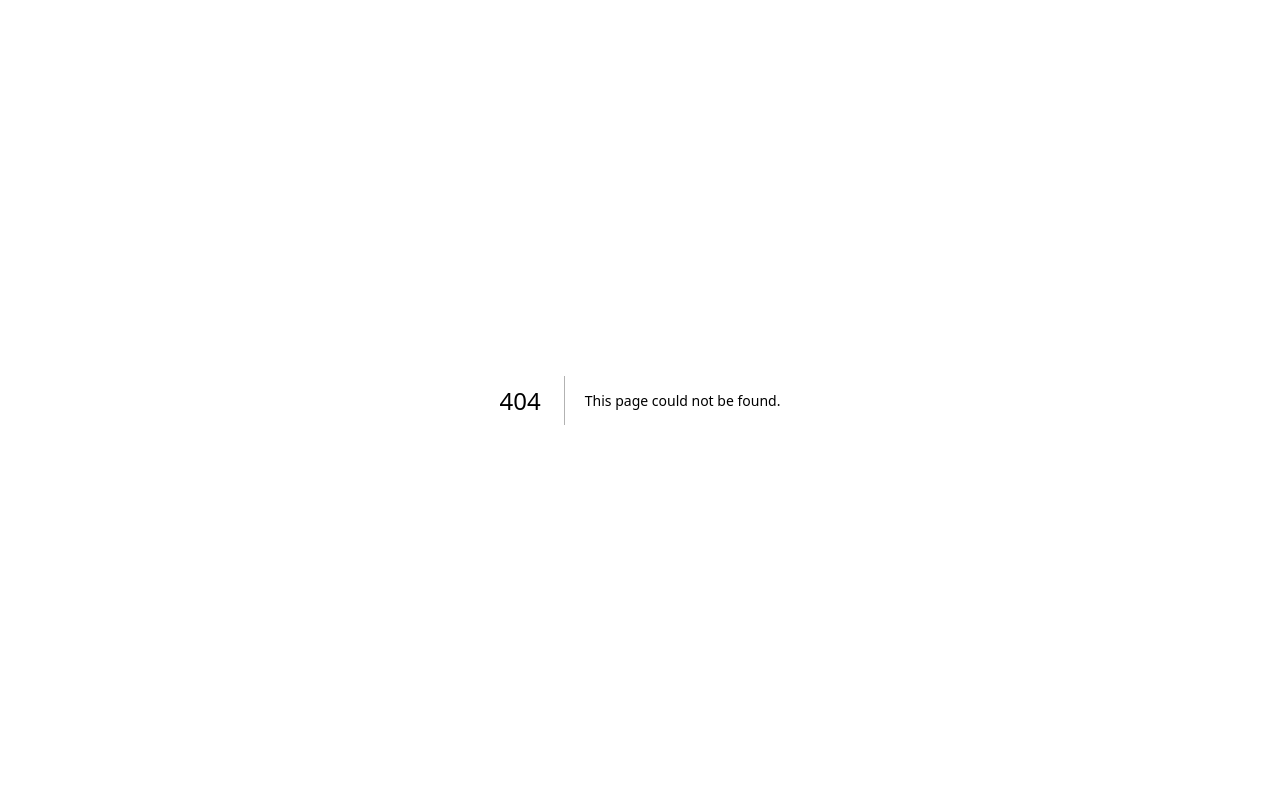
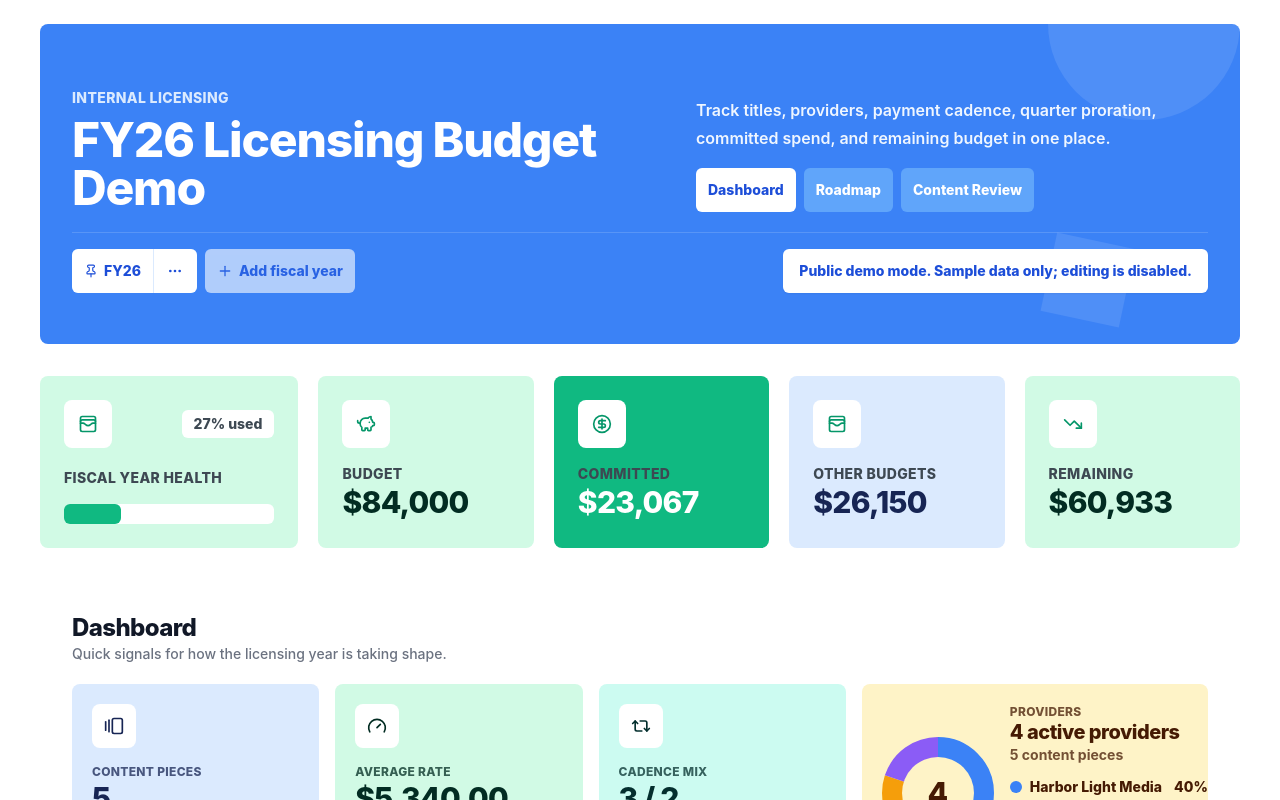
Before and after one commit to mattmussoline/Budget-Tracking-App, a Next.js app: page /demo/dashboard in a window 1280 px wide. Before the commit this address had no page. Shown: the top 800 px of the page. Built offline with nearby package versions, Linux system fonts and the light colour scheme.

Commit message:
Add public demo showcase

```diff
--- /dev/null
+++ b/src/app/demo/content-review/page.tsx
@@ -0,0 +1,32 @@
+import { demoContentReviewItems, demoRoadmapItems } from "@/features/budget/demo-data";
+import { ContentReviewDashboard } from "@/features/planning/components/content-review-dashboard";
+import { PlanningShell } from "@/features/planning/components/planning-shell";
+
+export const metadata = {
+  title: "Demo Content Review | Licensing Budget",
+  description: "Public sample review queue with dummy content review data"
+};
+
+export default function DemoContentReviewPage() {
+  const providerOptions = Array.from(new Set([
+    ...demoContentReviewItems.map((item) => item.provider).filter(Boolean),
+    ...demoRoadmapItems.map((item) => item.provider).filter(Boolean)
+  ] as string[])).sort((a, b) => a.localeCompare(b));
+
+  return (
+    <PlanningShell
+      title="Content Review Demo"
+      eyebrow="Public Sample"
+      description="Review fake titles, proposed rates, provider fields, approval states, and the handoff flow without exposing real partners."
+      activeSection="content-review"
+      routePrefix="/demo"
+    >
+      <ContentReviewDashboard
+        fiscalYearId="demo-fy26"
+        items={demoContentReviewItems}
+        providerOptions={providerOptions}
+        isDemo
+      />
+    </PlanningShell>
+  );
+}
--- /dev/null
+++ b/src/app/demo/dashboard/page.tsx
@@ -0,0 +1,49 @@
+import { buildNeedsAttentionItems } from "@/features/budget/attention-model";
+import { buildBudgetSourceSummary } from "@/features/budget/budget-source";
+import { BudgetDashboard } from "@/features/budget/components/budget-dashboard";
+import { buildDashboardModel } from "@/features/budget/dashboard-model";
+import {
+  demoContentReviewItems,
+  demoFiscalYear,
+  demoLicenses,
+  demoProviderColorOverrides,
+  demoRoadmapItems
+} from "@/features/budget/demo-data";
+
+export const metadata = {
+  title: "Demo Dashboard | Licensing Budget",
+  description: "Public sample dashboard with dummy licensing budget data"
+};
+
+export default function DemoDashboardPage() {
+  const model = buildDashboardModel({
+    fiscalYear: demoFiscalYear.fiscal_year,
+    fiscalYearStartMonth: demoFiscalYear.fiscal_year_start_month,
+    budgetCents: demoFiscalYear.budget_cents,
+    licenses: demoLicenses
+  });
+  const needsAttention = buildNeedsAttentionItems({
+    licenses: demoLicenses,
+    reviewItems: demoContentReviewItems,
+    roadmapItems: demoRoadmapItems,
+    remainingBudgetCents: model.remainingCents
+  });
+  const budgetSourceSummary = buildBudgetSourceSummary([
+    ...demoLicenses,
+    ...demoRoadmapItems,
+    ...demoContentReviewItems
+  ]);
+
+  return (
+    <BudgetDashboard
+      fiscalYear={demoFiscalYear}
+      fiscalYears={[demoFiscalYear]}
+      model={model}
+      licenses={demoLicenses}
+      providerColorOverrides={demoProviderColorOverrides}
+      mode="demo"
+      needsAttention={needsAttention}
+      budgetSourceSummary={budgetSourceSummary}
+    />
+  );
+}
--- /dev/null
+++ b/src/app/demo/page.tsx
@@ -0,0 +1,5 @@
+import { redirect } from "next/navigation";
+
+export default function DemoHomePage() {
+  redirect("/demo/dashboard");
+}
--- /dev/null
+++ b/src/app/demo/roadmap/page.tsx
@@ -0,0 +1,44 @@
+import { demoRoadmapCategories, demoRoadmapItems, demoOngoingSeries } from "@/features/budget/demo-data";
+import { PlanningShell } from "@/features/planning/components/planning-shell";
+import { RoadmapDashboard } from "@/features/planning/components/roadmap-dashboard";
+import { normalizeMonthRange, parseMonthAnchor } from "@/features/planning/planning-model";
+
+type DemoRoadmapPageProps = {
+  searchParams?: Promise<{
+    start?: string;
+    months?: string;
+  }>;
+};
+
+export const metadata = {
+  title: "Demo Roadmap | Licensing Budget",
+  description: "Public sample roadmap with dummy content planning data"
+};
+
+export default async function DemoRoadmapPage({ searchParams }: DemoRoadmapPageProps) {
+  const params = await searchParams;
+  const startMonth = parseMonthAnchor(params?.start, new Date(2026, 6, 1));
+  const monthCount = normalizeMonthRange(params?.months);
+
+  return (
+    <PlanningShell
+      title="Roadmap Demo"
+      eyebrow="Public Sample"
+      description="Explore a fake content roadmap with categories, backlog, ClickUp handoff controls, and ongoing series cadence."
+      activeSection="roadmap"
+      routePrefix="/demo"
+    >
+      <RoadmapDashboard
+        fiscalYearId="demo-fy26"
+        roadmapItems={demoRoadmapItems}
+        ongoingSeries={demoOngoingSeries}
+        categories={demoRoadmapCategories}
+        fiscalYearStartMonth="2026-07"
+        startMonth={startMonth}
+        monthCount={monthCount}
+        routeBasePath="/demo/roadmap"
+        isDemo
+      />
+    </PlanningShell>
+  );
+}
--- a/src/features/budget/components/budget-dashboard.tsx
+++ b/src/features/budget/components/budget-dashboard.tsx
@@ -67,6 +67,7 @@ export function BudgetDashboard({
           eyebrow="Internal Licensing"
           description="Track titles, providers, payment cadence, quarter proration, committed spend, and remaining budget in one place."
           activeSection="dashboard"
+          routePrefix={isDemo ? "/demo" : ""}
           footer={(fiscalYears.length > 0 || userEmail || isDemo) ? (
             <div className="flex flex-wrap items-end justify-between gap-3 border-t border-white/15 pt-4">
               <div className="min-w-0 -mt-5">
@@ -84,7 +85,7 @@ export function BudgetDashboard({
               <div className="flex min-w-0 flex-wrap items-center justify-end gap-3">
                 {isDemo ? (
                   <p className="rounded-md bg-white px-4 py-3 text-sm font-extrabold text-blue-700 shadow-sm">
-                    Local demo mode. Add Supabase env vars to enable shared editing on Vercel.
+                    Public demo mode. Sample data only; editing is disabled.
                   </p>
                 ) : null}
                 {userEmail ? (
@@ -211,7 +212,7 @@ function NeedsAttentionPanel({ fiscalYearId, items, isDemo }: { fiscalYearId: st
         <div className="grid gap-3 px-5 pb-5 md:grid-cols-2 md:px-6 md:pb-6 xl:grid-cols-3">
           {items.map((item) => (
             <div key={item.id} className={`grid gap-3 rounded-md border p-4 ${attentionToneClasses[item.tone]}`}>
-              <Link href={item.href} aria-label={`Open ${item.title}`} className="transition hover:-translate-y-0.5">
+              <Link href={isDemo ? `/demo${item.href}` : item.href} aria-label={`Open ${item.title}`} className="transition hover:-translate-y-0.5">
                 <p className="text-sm font-extrabold">{item.title}</p>
                 <p className="mt-1 text-xs font-bold opacity-80">{item.detail}</p>
               </Link>
--- a/src/features/budget/demo-data.ts
+++ b/src/features/budget/demo-data.ts
@@ -1,45 +1,193 @@
 import type { ContentLicense } from "./budget-types";
+import type { ProviderColorOverrides } from "./provider-colors";
+import type { ContentReviewItem, OngoingSeries, RoadmapCategory, RoadmapItem } from "@/features/planning/planning-types";
 
 export const demoFiscalYear = {
   id: "demo-fy26",
-  label: "FY26 Licensing Budget",
+  label: "FY26 Licensing Budget Demo",
   fiscal_year: 2026,
   fiscal_year_start_month: 7,
-  budget_cents: 3000000,
+  budget_cents: 8400000,
   is_pinned: true
 };
 
 export const demoLicenses: ContentLicense[] = [
   {
-    id: "frassati",
-    title: "Frassati",
-    provider: "Saint Films",
-    installmentCents: 170000,
+    id: "demo-license-1",
+    title: "The Carpenter's Table",
+    provider: "Harbor Light Media",
+    installmentCents: 425000,
     cadence: "quarterly",
-    addedFiscalMonth: 3
+    addedFiscalMonth: 1,
+    budgetSource: "misc_licensing",
+    notes: "Quarterly licensing deal with first payment in July."
   },
   {
-    id: "ben-cello",
-    title: "Ben Cello",
-    provider: "Catholic Kids Media",
-    installmentCents: 600000,
-    cadence: "quarterly",
-    addedFiscalMonth: 4
+    id: "demo-license-2",
+    title: "Saints in the City",
+    provider: "Lantern House",
+    installmentCents: 950000,
+    cadence: "yearly",
+    addedFiscalMonth: 2,
+    budgetSource: "donor_funded",
+    notes: "Funded through a sample donor campaign."
   },
   {
-    id: "glorious",
-    title: "Glorious Mysteries",
-    provider: "Rosary Studios",
-    installmentCents: 12500,
+    id: "demo-license-3",
+    title: "Little Way Adventures",
+    provider: "Bluebird Learning",
+    installmentCents: 315000,
     cadence: "quarterly",
-    addedFiscalMonth: 6
+    addedFiscalMonth: 4,
+    budgetSource: "internal",
+    notes: "Kids series used to show the dashboard's cadence math."
   },
   {
-    id: "ardent-heart",
-    title: "An Ardent Heart",
-    provider: "Apostolate Films",
-    installmentCents: 16667,
+    id: "demo-license-4",
+    title: "Desert Fathers",
+    provider: "Harbor Light Media",
+    installmentCents: 260000,
+    cadence: "quarterly",
+    addedFiscalMonth: 6,
+    budgetSource: "misc_licensing",
+    notes: "Shared provider to show grouped provider reporting."
+  },
+  {
+    id: "demo-license-5",
+    title: "Parish Kitchen",
+    provider: "Northstar Studios",
+    installmentCents: 720000,
     cadence: "yearly",
-    addedFiscalMonth: 12
+    addedFiscalMonth: 8,
+    budgetSource: "other",
+    notes: "Sample yearly purchase in the spring."
   }
 ];
+
+export const demoProviderColorOverrides: ProviderColorOverrides = {
+  "Harbor Light Media": "blue",
+  "Lantern House": "amber",
+  "Bluebird Learning": "green",
+  "Northstar Studios": "violet"
+};
+
+export const demoRoadmapCategories: RoadmapCategory[] = [
+  { id: "demo-cat-adult", name: "Adult Faith", colorKey: "blue", sortOrder: 1, isActive: true },
+  { id: "demo-cat-family", name: "Family", colorKey: "green", sortOrder: 2, isActive: true },
+  { id: "demo-cat-youth", name: "Youth", colorKey: "violet", sortOrder: 3, isActive: true },
+  { id: "demo-cat-seasonal", name: "Seasonal", colorKey: "amber", sortOrder: 4, isActive: true }
+];
+
+export const demoRoadmapItems: RoadmapItem[] = [
+  {
+    id: "demo-roadmap-1",
+    title: "Pilgrim Road",
+    provider: "Lantern House",
+    releaseDate: "2026-07-21",
+    status: "released",
+    budgetSource: "donor_funded",
+    notes: "Released title that demonstrates the budget handoff reminder.",
+    categoryId: "demo-cat-adult"
+  },
+  {
+    id: "demo-roadmap-2",
+    title: "The Quiet Chapel",
+    provider: "Harbor Light Media",
+    releaseDate: "2026-08-18",
+    status: "in_progress",
+    budgetSource: "misc_licensing",
+    notes: "In editorial review with artwork still pending.",
+    categoryId: "demo-cat-adult"
+  },
+  {
+    id: "demo-roadmap-3",
+    title: "Story Time Saints",
+    provider: "Bluebird Learning",
+    releaseDate: "2026-09-08",
+    status: "planned",
+    budgetSource: "internal",
+    notes: "Family release for early fall.",
+    categoryId: "demo-cat-family"
+  },
+  {
+    id: "demo-roadmap-4",
+    title: "Advent Workshop",
+    provider: "Northstar Studios",
+    releaseDate: "2026-11-17",
+    status: "planned",
+    budgetSource: "other",
+    notes: "Seasonal campaign sample.",
+    categoryId: "demo-cat-seasonal"
+  },
+  {
+    id: "demo-roadmap-5",
+    title: "Campus Conversations",
+    provider: "Summit Room",
+    releaseDate: "TBD",
+    status: "blocked",
+    budgetSource: "misc_licensing",
+    notes: "Blocked sample item so the Needs Attention panel has something useful to show.",
+    categoryId: "demo-cat-youth"
+  }
+];
+
+export const demoOngoingSeries: OngoingSeries[] = [
+  { id: "demo-series-1", series: "Weekly Witness", cadence: "Every Friday", notes: "Short-form release cadence." },
+  { id: "demo-series-2", series: "Family Feature Night", cadence: "Monthly", notes: "Monthly family programming block." },
+  { id: "demo-series-3", series: "Seasonal Retreats", cadence: "Quarterly", notes: "Tied to liturgical seasons." }
+];
+
+export const demoContentReviewItems: ContentReviewItem[] = [
+  {
+    id: "demo-review-1",
+    title: "Mystics and Makers",
+    provider: "Harbor Light Media",
+    genre: "Documentary",
+    format: "Series",
+    reviewStatus: "approved",
+    budgetSource: "misc_licensing",
+    notes: "Approved sample waiting to move into the roadmap.",
+    proposedRateCents: 385000,
+    reviewLink: "https://example.com/review/mystics-and-makers",
+    comparableContent: "Comparable to a short adult faith formation series."
+  },
+  {
+    id: "demo-review-2",
+    title: "The Sacristy Tour",
+    provider: "Bluebird Learning",
+    genre: "Kids",
+    format: "Short",
+    reviewStatus: "in_progress",
+    budgetSource: "internal",
+    notes: "Needs a final content review score.",
+    proposedRateCents: 125000,
+    reviewLink: "https://example.com/review/sacristy-tour",
+    comparableContent: "Similar to a short children's explainer."
+  },
+  {
+    id: "demo-review-3",
+    title: "Old Stone Abbey",
+    provider: "Northstar Studios",
+    genre: "History",
+    format: "Feature",
+    reviewStatus: "blocked",
+    budgetSource: "other",
+    notes: "Blocked because sample rights paperwork is incomplete.",
+    proposedRateCents: 640000,
+    reviewLink: "",
+    comparableContent: "Feature documentary benchmark."
+  },
+  {
+    id: "demo-review-4",
+    title: "Tiny Disciples",
+    provider: "Lantern House",
+    genre: "Kids",
+    format: "Series",
+    reviewStatus: "rejected",
+    budgetSource: "donor_funded",
+    notes: "Rejected sample kept in completed reviews.",
+    proposedRateCents: 290000,
+    reviewLink: "https://example.com/review/tiny-disciples",
+    comparableContent: "Rejected due to sample audience mismatch."
+  }
+];
--- a/src/features/planning/components/planning-header.tsx
+++ b/src/features/planning/components/planning-header.tsx
@@ -6,10 +6,11 @@ type PlanningHeaderProps = {
   eyebrow: string;
   description: string;
   activeSection: PlanningSection;
+  routePrefix?: "" | "/demo";
   footer?: ReactNode;
 };
 
-export function PlanningHeader({ title, eyebrow, description, activeSection, footer }: PlanningHeaderProps) {
+export function PlanningHeader({ title, eyebrow, description, activeSection, routePrefix = "", footer }: PlanningHeaderProps) {
   return (
     <header className="relative h-80 overflow-hidden rounded-lg bg-blue-500 p-6 text-white md:h-80 md:p-8">
       <div className="absolute right-0 top-0 h-48 w-48 -translate-y-1/2 rounded-full bg-white/10" aria-hidden="true" />
@@ -22,7 +23,7 @@ export function PlanningHeader({ title, eyebrow, description, activeSection, foo
           </div>
           <div className="grid min-w-0 max-w-xl self-end gap-4">
             <p className="text-base font-semibold leading-7 text-blue-50">{description}</p>
-            <PlanningNavigation activeSection={activeSection} />
+            <PlanningNavigation activeSection={activeSection} routePrefix={routePrefix} />
           </div>
         </div>
         <div className="h-20">
--- a/src/features/planning/components/planning-navigation.tsx
+++ b/src/features/planning/components/planning-navigation.tsx
@@ -10,6 +10,7 @@ export type PlanningSection = "dashboard" | "roadmap" | "content-review";
 
 type PlanningNavigationProps = {
   activeSection: PlanningSection;
+  routePrefix?: "" | "/demo";
 };
 
 const planningSections = [
@@ -18,14 +19,14 @@ const planningSections = [
   { href: "/content-review", label: "Content Review", section: "content-review" }
 ] as const;
 
-export function PlanningNavigation({ activeSection }: PlanningNavigationProps) {
+export function PlanningNavigation({ activeSection, routePrefix = "" }: PlanningNavigationProps) {
   const router = useRouter();
 
   useEffect(() => {
     for (const { href, section } of planningSections) {
-      if (section !== activeSection) router.prefetch(href);
+      if (section !== activeSection) router.prefetch(`${routePrefix}${href}`);
     }
-  }, [activeSection, router]);
+  }, [activeSection, routePrefix, router]);
 
   return (
     <nav className="flex flex-wrap gap-2" aria-label="Planning sections">
@@ -35,7 +36,7 @@ export function PlanningNavigation({ activeSection }: PlanningNavigationProps) {
         return (
           <Link
             key={section}
-            href={href}
+            href={`${routePrefix}${href}`}
             prefetch
             aria-current={isActive ? "page" : undefined}
             className={cn(
--- a/src/features/planning/components/planning-shell.tsx
+++ b/src/features/planning/components/planning-shell.tsx
@@ -7,14 +7,15 @@ type PlanningShellProps = {
   eyebrow: string;
   description: string;
   activeSection: PlanningSection;
+  routePrefix?: "" | "/demo";
   children: ReactNode;
 };
 
-export function PlanningShell({ title, eyebrow, description, activeSection, children }: PlanningShellProps) {
+export function PlanningShell({ title, eyebrow, description, activeSection, routePrefix = "", children }: PlanningShellProps) {
   return (
     <main className="min-h-screen bg-white px-5 py-6 md:px-8 lg:px-10">
       <div className="mx-auto grid max-w-7xl gap-8">
-        <PlanningHeader title={title} eyebrow={eyebrow} description={description} activeSection={activeSection} />
+        <PlanningHeader title={title} eyebrow={eyebrow} description={description} activeSection={activeSection} routePrefix={routePrefix} />
         {children}
       </div>
     </main>
--- a/src/features/planning/components/roadmap-dashboard.tsx
+++ b/src/features/planning/components/roadmap-dashboard.tsx
@@ -29,6 +29,7 @@ type RoadmapDashboardProps = {
   fiscalYearStartMonth?: string;
   startMonth: string;
   monthCount: 6 | 9 | 12;
+  routeBasePath?: "/roadmap" | "/demo/roadmap";
   isDemo?: boolean;
 };
 
@@ -39,7 +40,7 @@ const roadmapStatuses = [
 
 type RoadmapFilter = { id: string; label: string };
 
-export function RoadmapDashboard({ fiscalYearId, roadmapItems, ongoingSeries, categories, startMonth, fiscalYearStartMonth = getFiscalYearStartMonthForMonth(startMonth), monthCount, isDemo }: RoadmapDashboardProps) {
+export function RoadmapDashboard({ fiscalYearId, roadmapItems, ongoingSeries, categories, startMonth, fiscalYearStartMonth = getFiscalYearStartMonthForMonth(startMonth), monthCount, routeBasePath = "/roadmap", isDemo }: RoadmapDashboardProps) {
   const [focusedMonthKey, setFocusedMonthKey] = useState<string | null>(null);
   const [activeFilter, setActiveFilter] = useState<RoadmapFilter | null>(null);
   const [isRoadmapFocus, setIsRoadmapFocus] = useState(false);
@@ -55,7 +56,7 @@ export function RoadmapDashboard({ fiscalYearId, roadmapItems, ongoingSeries, ca
   const categoryMap = new Map(categories.map((category) => [category.id, category]));
   const summary = buildRoadmapSummary(roadmapItems, categories, getTodayKey(), fiscalYearStartMonth);
   const providerOptions = useMemo(() => Array.from(new Set(roadmapItems.map((item) => item.provider).filter(Boolean) as string[])).sort((a, b) => a.localeCompare(b)), [roadmapItems]);
-  const href = (start: string, count = monthCount) => `/roadmap?fy=${fiscalYearId}&start=${start}&months=${count}` as Route;
+  const href = (start: string, count = monthCount) => `${routeBasePath}?fy=${fiscalYearId}&start=${start}&months=${count}` as Route;
   const today = parseMonthAnchor(null);
 
   return <div className="grid min-w-0 gap-7">
```
Also changed, not shown: 1 other file (tests, documents, lock files or other folders).
